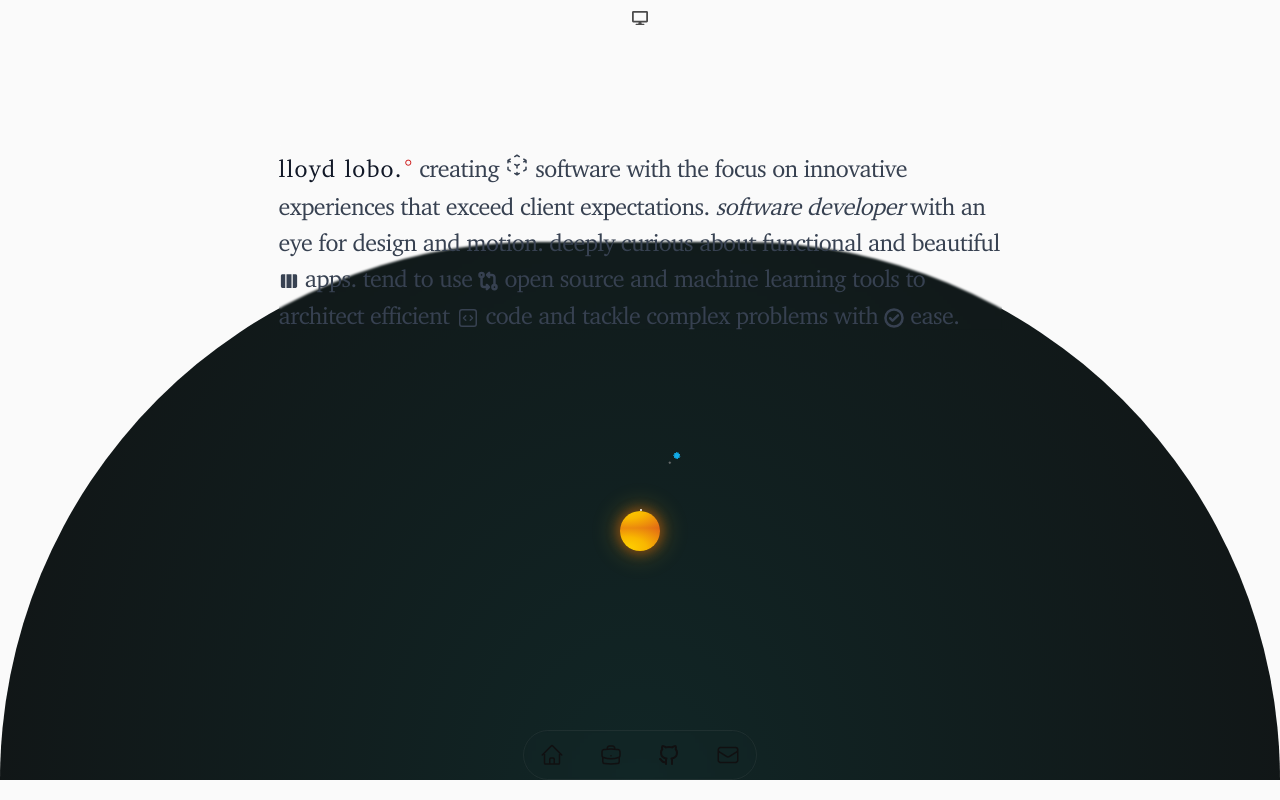
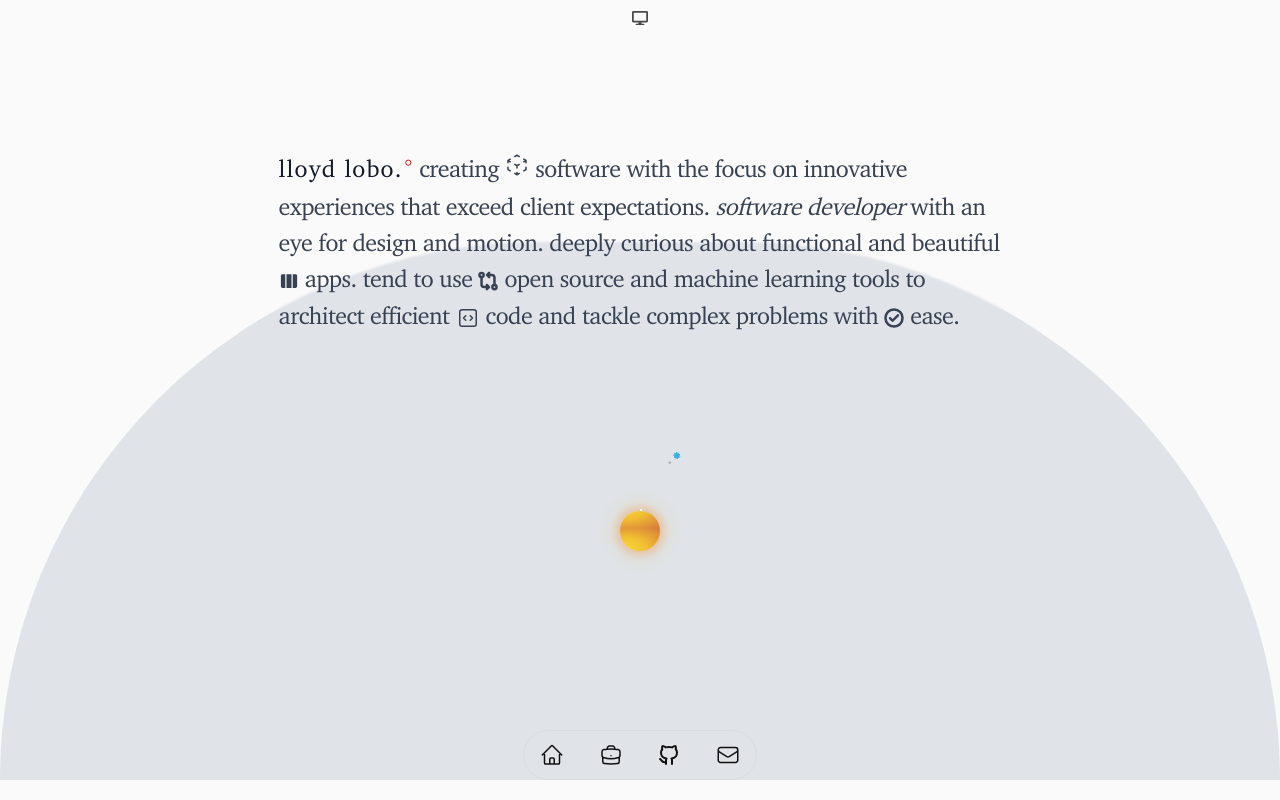
Before and after one commit to lloydlobo/lloydlobo.com, a Next.js app: page / in a window 1280 px wide. Shown: the top 800 px of the page. Built offline with nearby package versions, Linux system fonts and the light colour scheme.

Commit message:
style: remove green gradient

```diff
--- a/components/effects/SolarSystem.module.css
+++ b/components/effects/SolarSystem.module.css
@@ -20,10 +20,11 @@
 .body {
   height: 100%;
   width: 100%;
-  background: radial-gradient(ellipse at bottom, #112626 0%, #111011 100%);
+  /* background: radial-gradient(ellipse at bottom, #112626 0%, #111011 100%); */
+  /* background: radial-gradient(ellipse at bottom, #112626 0%, #11101100 100%); */
   /* outline: 1px solid rebeccapurple; */
   background-attachment: fixed;
-  color: #ffffff;
+  /* color: #ffffff; */
 }
 
 .sun {
@@ -125,7 +126,7 @@
 }
 
 div.solar {
-  border-radius: 1000px;
+  /* border-radius: 1000px; */
   top: 50%;
   left: 50%;
   position: relative;
@@ -138,5 +139,5 @@ div.solar {
   width: 2px;
   top: -2px;
   background: white;
-  border-radius: 100px;
+  /* border-radius: 100px; */
 }
--- a/components/effects/SolarSystem.tsx
+++ b/components/effects/SolarSystem.tsx
@@ -4,7 +4,10 @@ import styles from "@/components/effects/SolarSystem.module.css";
 // Code modified and utilized from: https://codepen.io/kowlor/pen/ZYYQoy?editors=0100
 export const SolarSystem = (props: {}) => {
 	return (
-		<div className={`${styles.body} rounded-t-[200px] lg:rounded-t-[1000px]`}>
+		<div
+			// className={`${styles.body} disabled:rounded-t-[200px] disabled:lg:rounded-t-[1000px] opacity-90 mix-blend-color-burn blur-[0.5px] bg-on-primary saturate-[95%] `}
+			className={`${styles.body} rounded-t-[200px] lg:rounded-t-[1000px] opacity-90 mix-blend-color-burn blur-[0.5px] bg-gray2 dark:bg-on-primary saturate-[95%] grayscale-[10%] `}
+		>
 			<div data-id="solar-system" className={`${styles.solar}`}>
 				<div className={styles.sun} />
 				<div className={styles.mercury} />
@@ -20,3 +23,5 @@ export const SolarSystem = (props: {}) => {
 		</div>
 	);
 };
+
+//
```
